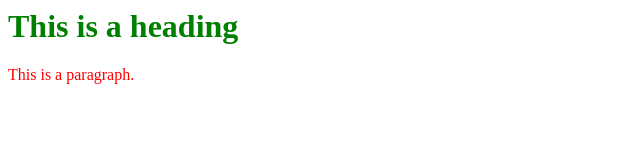
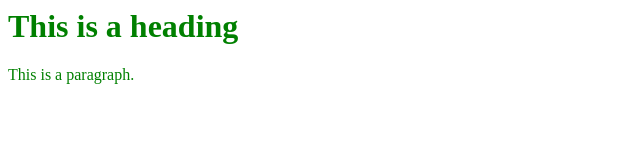
Before and after one commit to xli472OPS445/CSP451, a plain HTML site: page Checkpoint3/conflict-resolution/index.html in a window 1280 px wide. Shown: the whole page, without its empty margins (0-640 px from the left). Drawn offline with Linux system fonts and the light colour scheme.

Commit message:
Update index.html

```diff
--- a/Checkpoint3/conflict-resolution/index.html
+++ b/Checkpoint3/conflict-resolution/index.html
@@ -1,2 +1,2 @@
 <h1 style="color:green;">This is a heading</h1>
-<p style="color:red;">This is a paragraph.</p>
+<p style="color:green;">This is a paragraph.</p>
```
